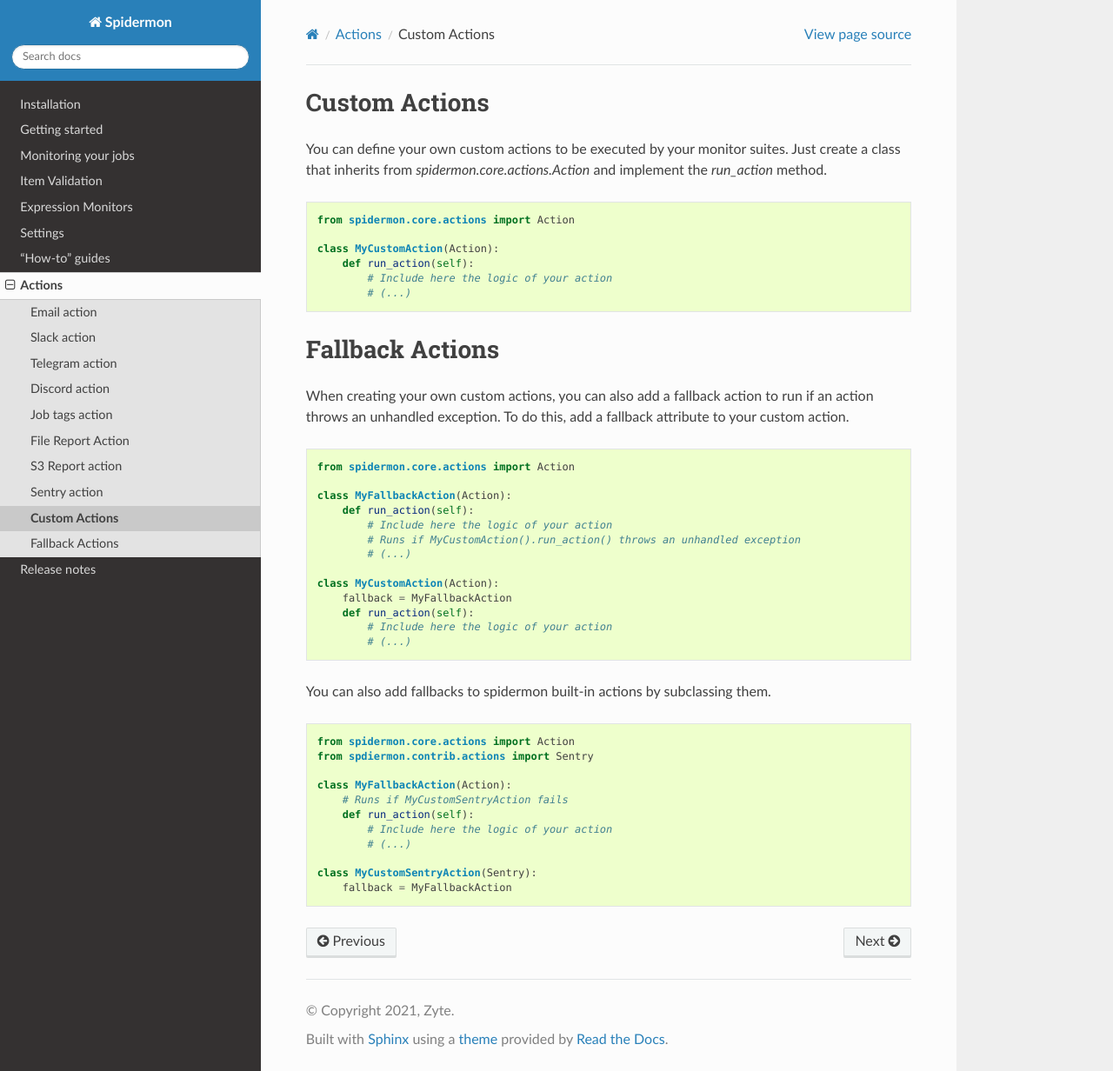
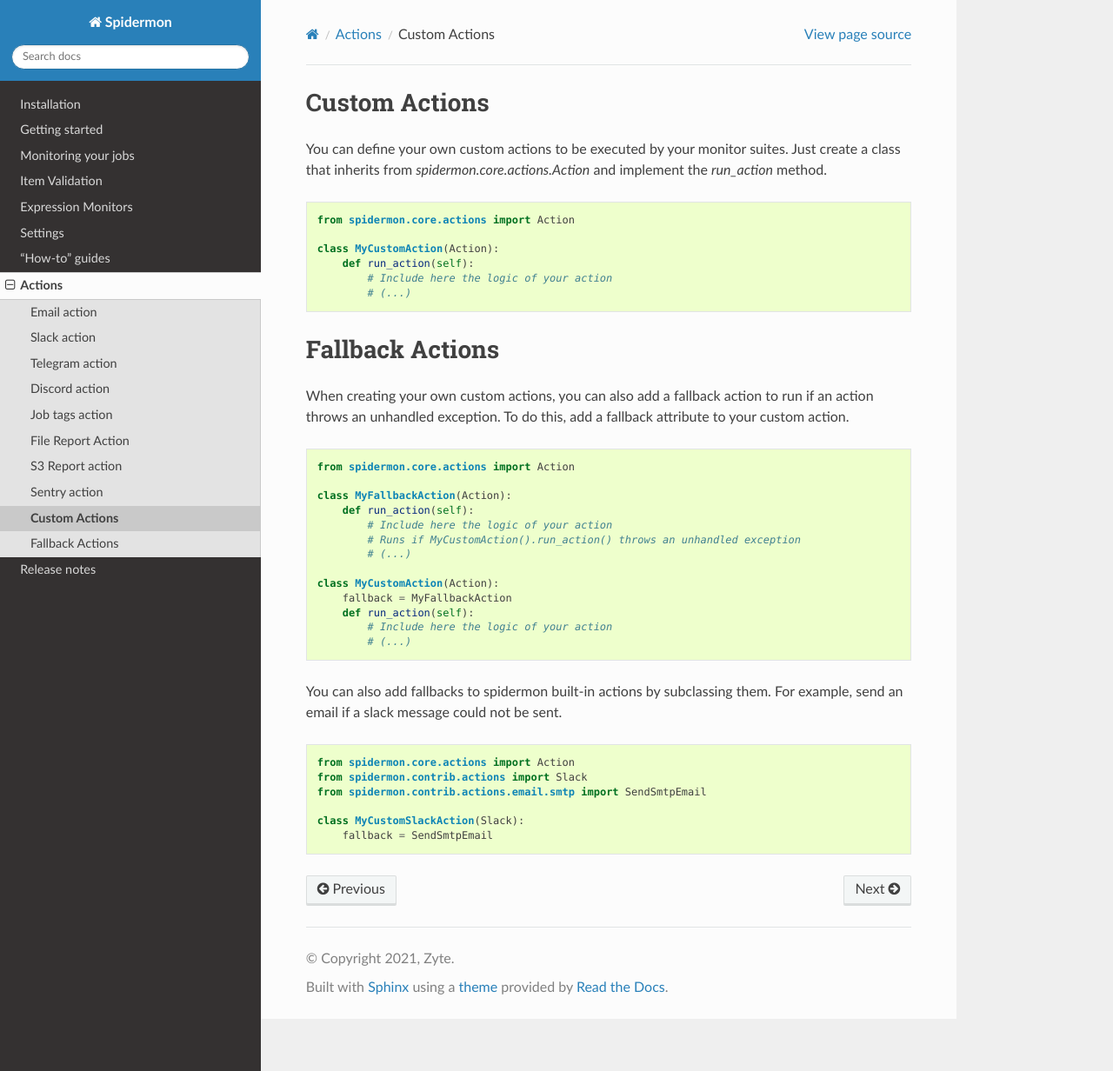
Before and after one commit to scrapinghub/spidermon, a Sphinx documentation site: the page built from docs/source/actions/custom-action.rst, in a window 1280 px wide and 1232 px high. Shown: the whole window at 87% size. Built offline with Sphinx 7.4.7 and the Read the Docs theme 2.0.0, drawn with Linux system fonts in a browser that asks for light colours.

Commit message:
Updating example https://github.com/scrapinghub/spidermon/pull/355

```diff
--- a/docs/source/actions/custom-action.rst
+++ b/docs/source/actions/custom-action.rst
@@ -39,18 +39,14 @@ your custom action.
             # (...)
 
 
-You can also add fallbacks to spidermon built-in actions by subclassing them.
+You can also add fallbacks to spidermon built-in actions by subclassing them. For
+example, send an email if a slack message could not be sent.
 
 .. code-block:: python
 
     from spidermon.core.actions import Action
-    from spdiermon.contrib.actions import Sentry
+    from spidermon.contrib.actions import Slack
+    from spidermon.contrib.actions.email.smtp import SendSmtpEmail
 
-    class MyFallbackAction(Action):
-        # Runs if MyCustomSentryAction fails
-        def run_action(self):
-            # Include here the logic of your action
-            # (...)
-
-    class MyCustomSentryAction(Sentry):
-        fallback = MyFallbackAction
+    class MyCustomSlackAction(Slack):
+        fallback = SendSmtpEmail
```
